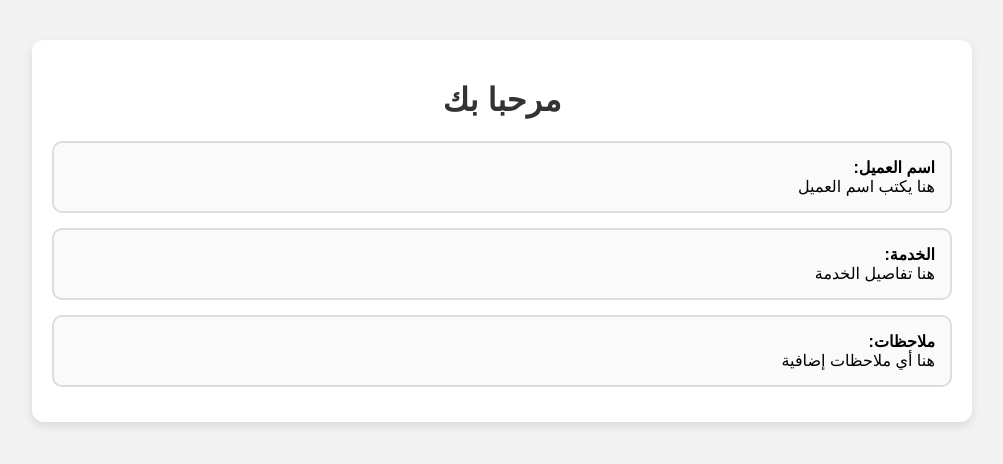
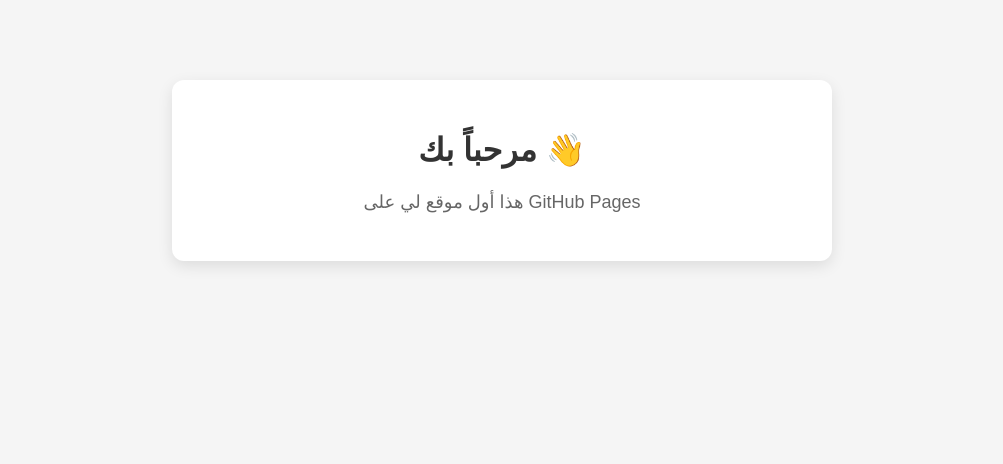
Before and after one commit to Aboali-dis/my-website, a plain HTML site: page index.html in a window 1280 px wide. Shown: the whole page, without its empty margins (138-1141 px from the left). Drawn offline with Linux system fonts and the light colour scheme.

Commit message:
Update index.html

```diff
--- a/index.html
+++ b/index.html
@@ -2,56 +2,38 @@
 <html lang="ar">
 <head>
   <meta charset="UTF-8">
+  <title>موقعي الأول</title>
   <meta name="viewport" content="width=device-width, initial-scale=1.0">
-  <title>موقعي</title>
   <style>
     body {
       font-family: Arial, sans-serif;
-      background: #f2f2f2;
+      background: #f5f5f5;
       margin: 0;
       padding: 0;
-      direction: rtl;
     }
-    .container {
-      max-width: 900px;
-      margin: 40px auto;
-      background: #ffffff;
-      padding: 20px;
+    .box {
+      max-width: 600px;
+      margin: 80px auto;
+      background: white;
+      padding: 30px;
+      text-align: center;
       border-radius: 12px;
-      box-shadow: 0 4px 10px rgba(0,0,0,0.1);
+      box-shadow: 0 5px 15px rgba(0,0,0,0.1);
     }
     h1 {
-      text-align: center;
       color: #333;
     }
-    .box {
-      border: 2px solid #ddd;
-      border-radius: 10px;
-      padding: 15px;
-      margin: 15px 0;
-      background: #fafafa;
+    p {
+      color: #666;
+      font-size: 18px;
     }
   </style>
 </head>
 <body>
 
-  <div class="container">
-    <h1>مرحبا بك</h1>
-
-    <div class="box">
-      <strong>اسم العميل:</strong><br>
-      هنا يكتب اسم العميل
-    </div>
-
-    <div class="box">
-      <strong>الخدمة:</strong><br>
-      هنا تفاصيل الخدمة
-    </div>
-
-    <div class="box">
-      <strong>ملاحظات:</strong><br>
-      هنا أي ملاحظات إضافية
-    </div>
+  <div class="box">
+    <h1>مرحباً بك 👋</h1>
+    <p>هذا أول موقع لي على GitHub Pages</p>
   </div>
 
 </body>
```
